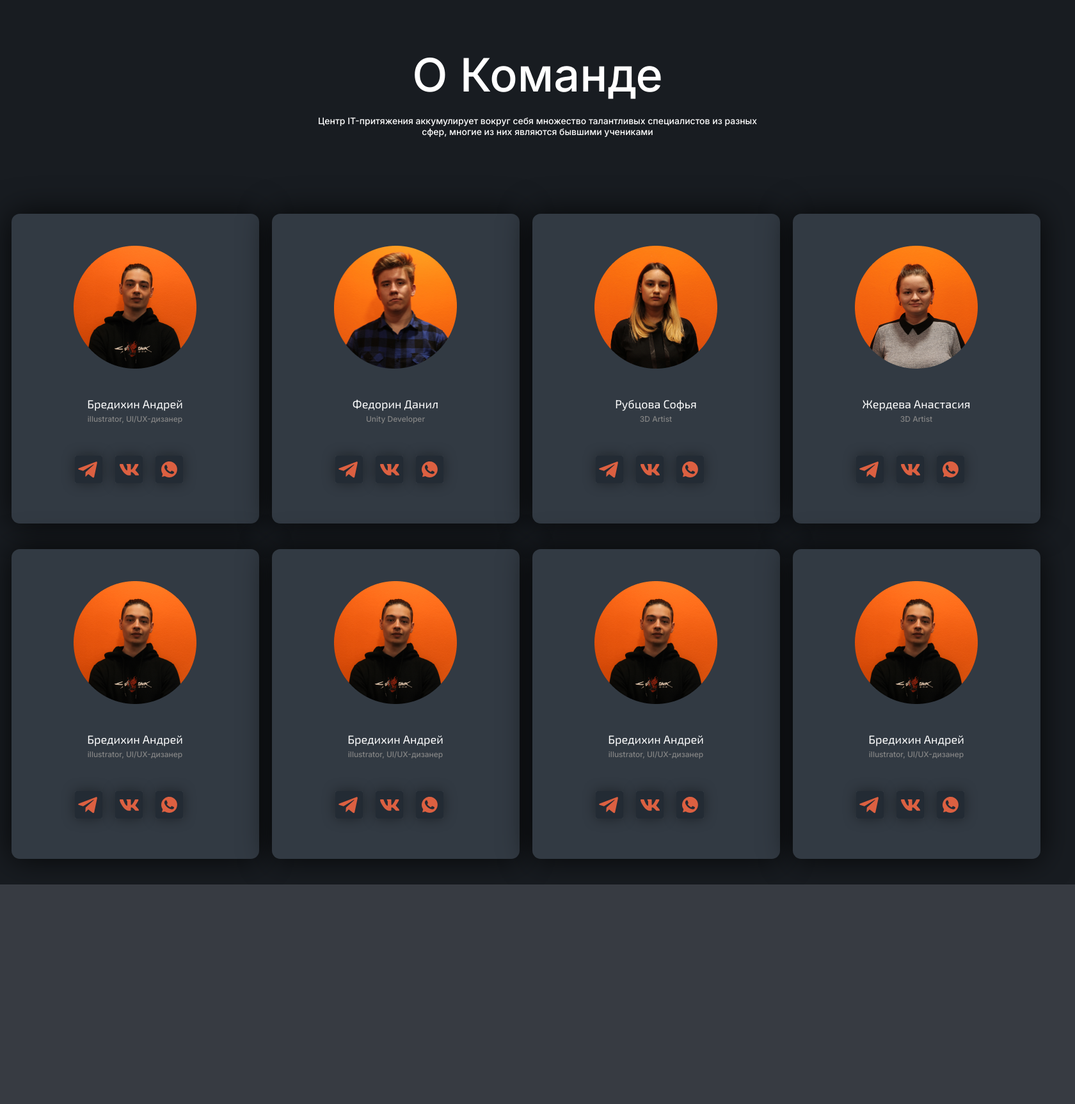
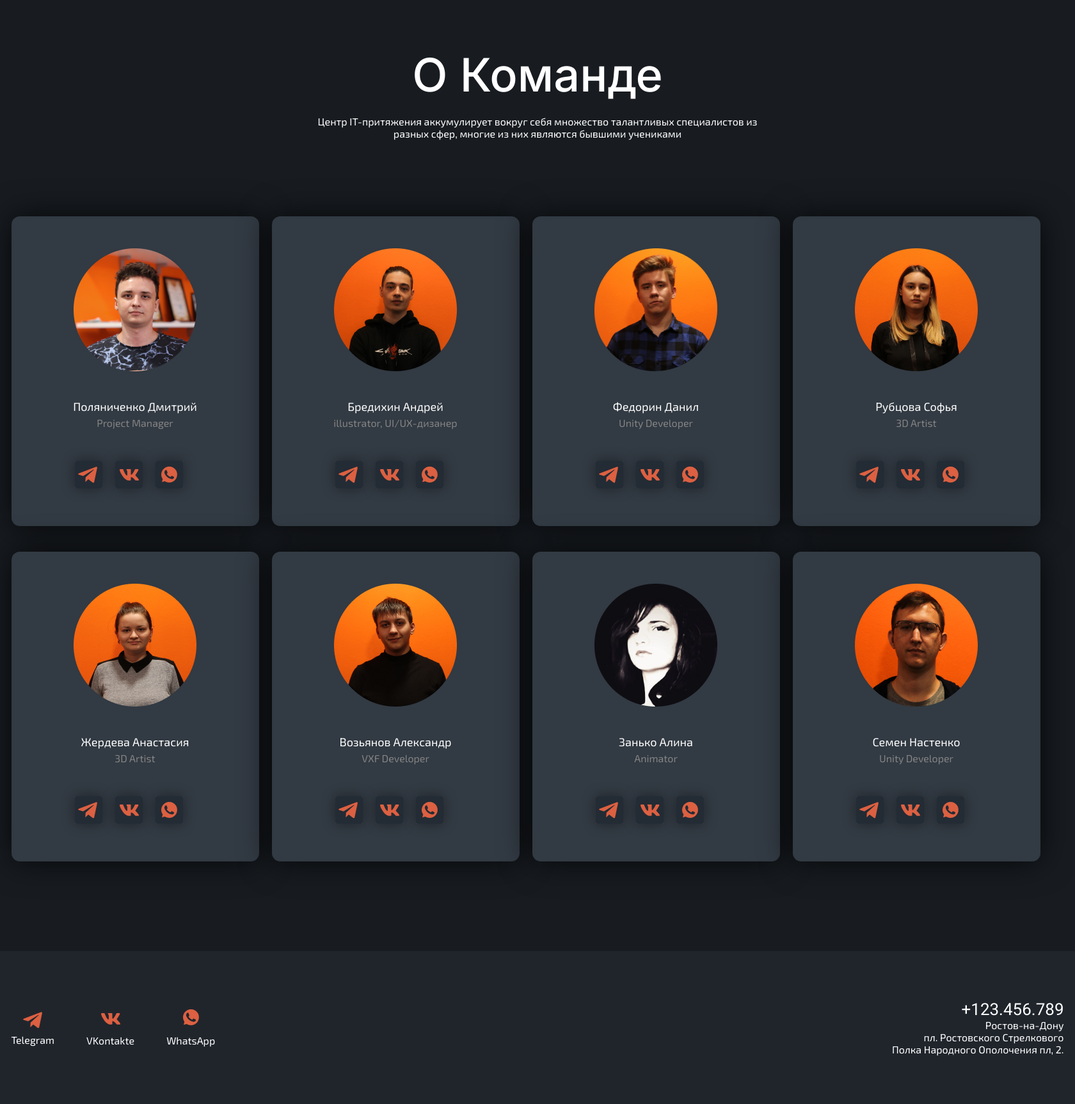
Before and after one commit to layneys/bookish-umbrella, a Django app: template templates/users/about_team.html in a window 1680 px wide. Shown: the part 77-1802 px from the top of the page at 64% size. Before the commit the page ends 1459 px from the top, so only its background shows below. Run offline with Django 3.2, Linux system fonts and the light colour scheme; the template is opened without the code that fills it, so the values that code supplies are empty.

Commit message:
about team done

```diff
--- a/static/css/about-team.css
+++ b/static/css/about-team.css
@@ -175,3 +175,79 @@
     overflow: hidden;
     box-shadow: 0 0 20px 0px rgba(0, 0, 0, 0.39);
 }
+
+
+.footer {
+    margin-top: 100px;
+    width: 100%;
+    height: 239px;
+    background: #20252C;
+}
+.footer-container {
+    position: relative;
+    color: #fff;
+    justify-content: space-between;
+    display: flex;
+    align-items: center;
+}
+.links-to-social-networks {
+    position: relative;
+    left: 0;
+    display: flex;
+    text-align: center;
+    align-items: center;
+    font-family: 'Roboto', sans-serif;
+}
+.soc-nets {
+    margin-right: 50px;
+}
+.soc-nets:hover {
+    cursor: pointer;
+}
+.VKontakte p {
+    margin-top: 5px;
+}
+.WhatsApp p {
+    margin-top: 10px;
+}
+.contacts {
+    text-align: right;
+}
+.contacts h3 {
+    font-family: 'Roboto', sans-serif;
+    font-size: 26px;
+    font-weight: 400;
+}
+.container p {
+    font-size: 16px;
+    font-family: 'Exo 2', sans-serif;
+}
+
+.arrow-up {
+    transition: all .4s;
+    opacity: 0;
+    z-index: 5;
+    position: fixed;
+    bottom: 50px;
+    right: 23px;
+    border-radius: 50%;
+}
+.arrow-up:hover {
+    cursor: pointer;
+}
+.arrow-up:hover div img {
+    opacity: 1;
+}
+.arrow-up div {
+    background: rgba(49, 49, 49, 0.32);
+    display: flex;
+    align-items: center;
+    justify-content: center;
+    border-radius: 50%;
+    width: 90px;
+    height: 90px;
+}
+.arrow-up div img {
+    opacity: .2;
+    transition: all .3s;
+}
--- a/templates/users/about_team.html
+++ b/templates/users/about_team.html
@@ -39,6 +39,20 @@
             <p>Центр IT-притяжения аккумулирует вокруг себя множество талантливых специалистов из разных сфер, многие из них являются бывшими учениками</p>
         </div>
         <div class="team__list">
+            <div class="person-card">
+                <div class="person-card__image">
+                    <a href="#"><img src="../../media/imgs/project-manager-circle.png" alt="image"></a>
+                </div>
+                <div class="person-card__info">
+                    <h3>Поляниченко Дмитрий</h3>
+                    <p>Project Manager</p>
+                </div>
+                <div class="person-card__link">
+                    <a href="#"><img src="../../media/icons/telegram-rectangle-icon.svg" alt="image"></a>
+                    <a href="#"><img src="../../media/icons/vk-%20rectangle-icon.svg" alt="image"></a>
+                    <a href="#"><img src="../../media/icons/whatsapp-rectangle-icon.svg" alt="image"></a>
+                </div>
+            </div>
             <div class="person-card">
                 <div class="person-card__image">
                     <a href="#"><img src="../../media/imgs/designer-circle.png" alt="image"></a>
@@ -97,11 +111,11 @@
             </div>
             <div class="person-card">
                 <div class="person-card__image">
-                    <a href="#"><img src="../../media/imgs/designer-circle.png" alt="image"></a>
+                    <a href="#"><img src="../../media/imgs/vfx-unity-developer-circle.jpg" alt="image"></a>
                 </div>
                 <div class="person-card__info">
-                    <h3>Бредихин Андрей</h3>
-                    <p>illustrator, UI/UX-дизанер</p>
+                    <h3>Возьянов Александр</h3>
+                    <p>VXF Developer</p>
                 </div>
                 <div class="person-card__link">
                     <a href="#"><img src="../../media/icons/telegram-rectangle-icon.svg" alt="image"></a>
@@ -111,11 +125,11 @@
             </div>
             <div class="person-card">
                 <div class="person-card__image">
-                    <a href="#"><img src="../../media/imgs/designer-circle.png" alt="image"></a>
+                    <a href="#"><img src="../../media/imgs/animator-circle.png" alt="image"></a>
                 </div>
                 <div class="person-card__info">
-                    <h3>Бредихин Андрей</h3>
-                    <p>illustrator, UI/UX-дизанер</p>
+                    <h3>Занько Алина</h3>
+                    <p>Animator</p>
                 </div>
                 <div class="person-card__link">
                     <a href="#"><img src="../../media/icons/telegram-rectangle-icon.svg" alt="image"></a>
@@ -125,25 +139,11 @@
             </div>
             <div class="person-card">
                 <div class="person-card__image">
-                    <a href="#"><img src="../../media/imgs/designer-circle.png" alt="image"></a>
+                    <a href="#"><img src="../../media/imgs/unity-developer-s-circle.jpg" alt="image"></a>
                 </div>
                 <div class="person-card__info">
-                    <h3>Бредихин Андрей</h3>
-                    <p>illustrator, UI/UX-дизанер</p>
-                </div>
-                <div class="person-card__link">
-                    <a href="#"><img src="../../media/icons/telegram-rectangle-icon.svg" alt="image"></a>
-                    <a href="#"><img src="../../media/icons/vk-%20rectangle-icon.svg" alt="image"></a>
-                    <a href="#"><img src="../../media/icons/whatsapp-rectangle-icon.svg" alt="image"></a>
-                </div>
-            </div>
-            <div class="person-card">
-                <div class="person-card__image">
-                    <a href="#"><img src="../../media/imgs/designer-circle.png" alt="image"></a>
-                </div>
-                <div class="person-card__info">
-                    <h3>Бредихин Андрей</h3>
-                    <p>illustrator, UI/UX-дизанер</p>
+                    <h3>Семен Настенко</h3>
+                    <p>Unity Developer</p>
                 </div>
                 <div class="person-card__link">
                     <a href="#"><img src="../../media/icons/telegram-rectangle-icon.svg" alt="image"></a>
@@ -154,9 +154,36 @@
         </div>
     </div>
 </main>
-<footer>
-
+<footer class="footer">
+    <div class="container footer-container">
+        <div class="links-to-social-networks">
+            <div class="soc-nets telegram">
+                <a href="#"><img src="../../media/icons/telegramm-icon.svg" alt="image of social network"></a>
+                <p>Telegram</p>
+            </div>
+            <div class="soc-nets VKontakte">
+                <a href="#"><img src="../../media/icons/vk-icon.svg" alt="image of social network"></a>
+                <p>VKontakte</p>
+            </div>
+            <div class="soc-nets WhatsApp">
+                <a href="#"><img src="../../media/icons/whatsapp-icon.svg" alt="image of social network"></a>
+                <p>WhatsApp</p>
+            </div>
+        </div>
+        <div class="contacts">
+            <a href="tel:+123-456-789"><h3>+123.456.789</h3></a>
+            <p>Ростов-на-Дону</p>
+            <p>пл. Ростовского Стрелкового</p>
+            <p>Полка Народного Ополочения пл, 2.</p>
+        </div>
+        <div class="arrow-up">
+            <div class="arrow-up-inside">
+                <img src="../../media/imgs/arrow-up.svg" alt="image of arrow up">
+            </div>
+        </div>
+    </div>
 </footer>
 
+<script src="../../static/js/about_team.js"></script>
 </body>
 </html>
```
Also changed, not shown: static/js/about_team.js (added, +25 -0 lines), media/imgs/project-manager-circle.png (added).
